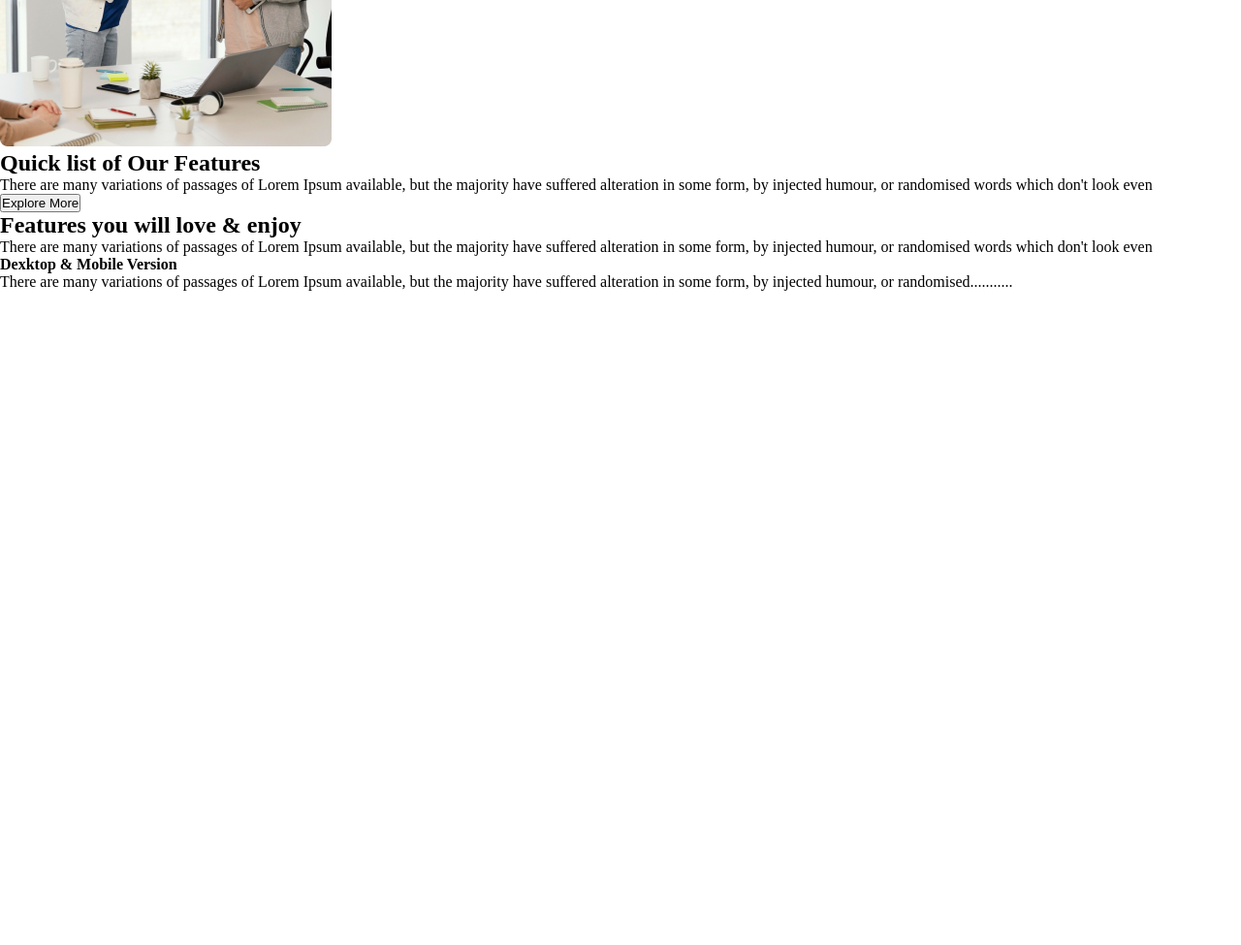
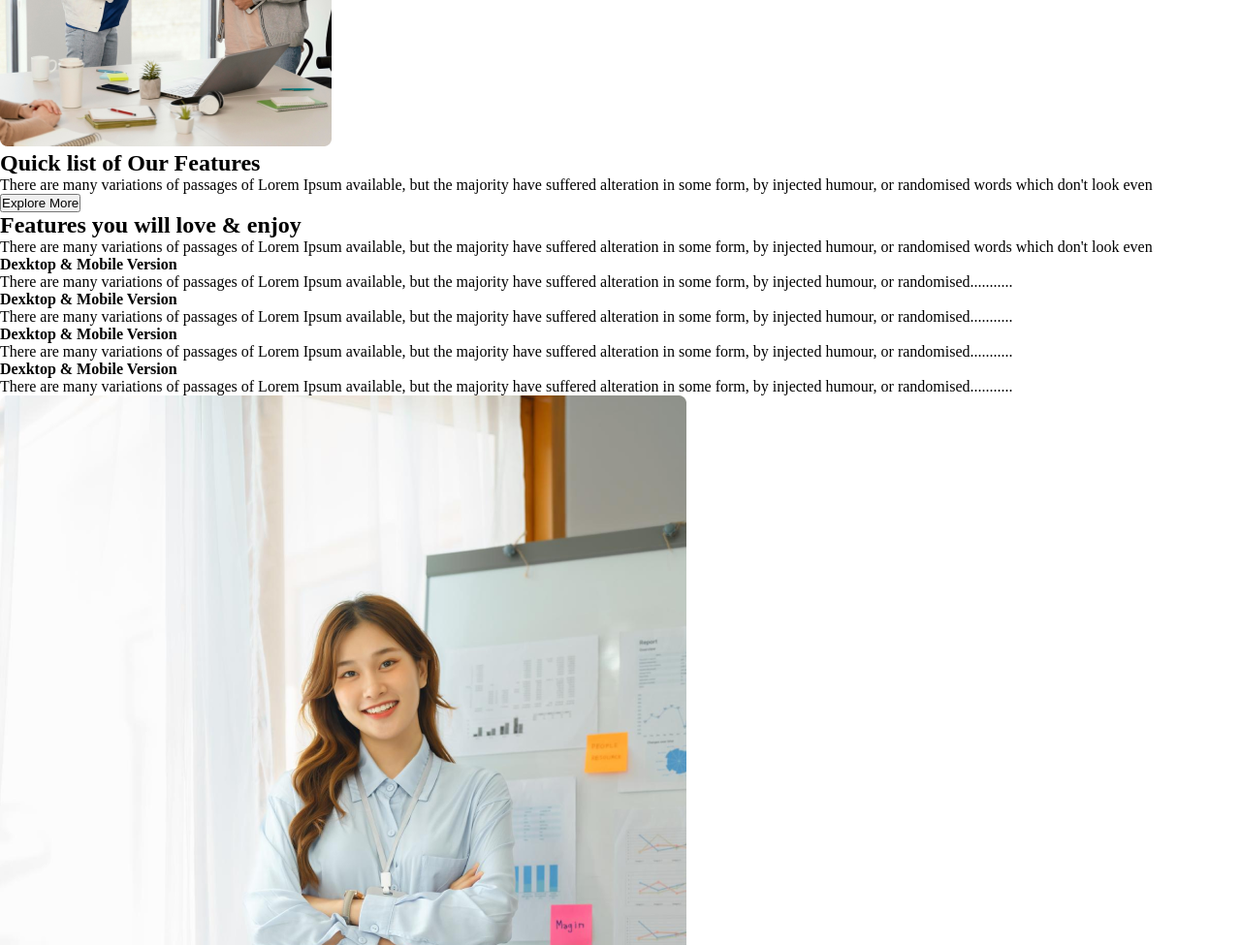
Before and after one commit to ahassh1/g3-architect-website, a plain HTML site: page index.html in a window 1280 px wide. Shown: the part 1405-2380 px from the top of the page at 97% size. Before the commit the page ends 1705 px from the top, so only its background shows below. Drawn offline with Linux system fonts and the light colour scheme.

Commit message:
image part add

```diff
--- a/index.html
+++ b/index.html
@@ -57,6 +57,17 @@
          <h4>Dexktop & Mobile Version</h4>
             <p>There are many variations of passages of Lorem Ipsum available, but the majority have suffered alteration in some form, by injected humour, or randomised...........</p>
             </div>
+            <div>     <h4>Dexktop & Mobile Version</h4>
+                <p>There are many variations of passages of Lorem Ipsum available, but the majority have suffered alteration in some form, by injected humour, or randomised...........</p></div>
+
+                <div>     <h4>Dexktop & Mobile Version</h4>
+                    <p>There are many variations of passages of Lorem Ipsum available, but the majority have suffered alteration in some form, by injected humour, or randomised...........</p></div>
+
+                    <div>     <h4>Dexktop & Mobile Version</h4>
+                        <p>There are many variations of passages of Lorem Ipsum available, but the majority have suffered alteration in some form, by injected humour, or randomised...........</p></div>
+                        <div>
+                            <img src="./images/architect.png" alt="">
+                        </div>
 </section>
 
 </div>
```
